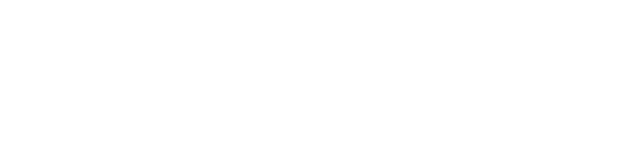
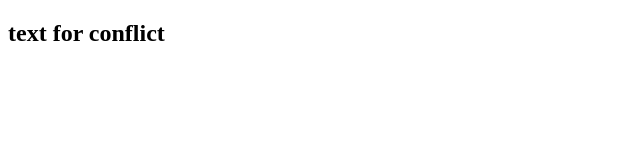
Before and after one commit to sangeeth71/all-trailer-website, a plain HTML site: page temp.html in a window 1280 px wide. Shown: the whole page, without its empty margins (0-640 px from the left). Drawn offline with Linux system fonts and the light colour scheme.

Commit message:
Update temp.html
text i added for conflict

```diff
--- a/temp.html
+++ b/temp.html
@@ -6,6 +6,6 @@
     <title>temp</title>
 </head>
 <body>
-
+    <h2>text for conflict</h2>
 </body>
 </html>
```
